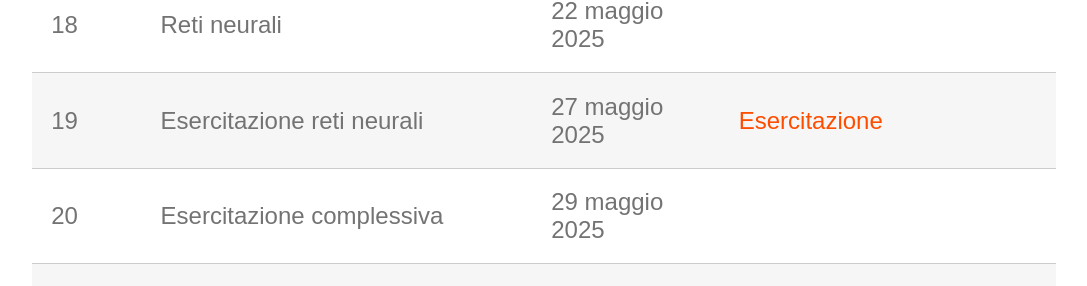
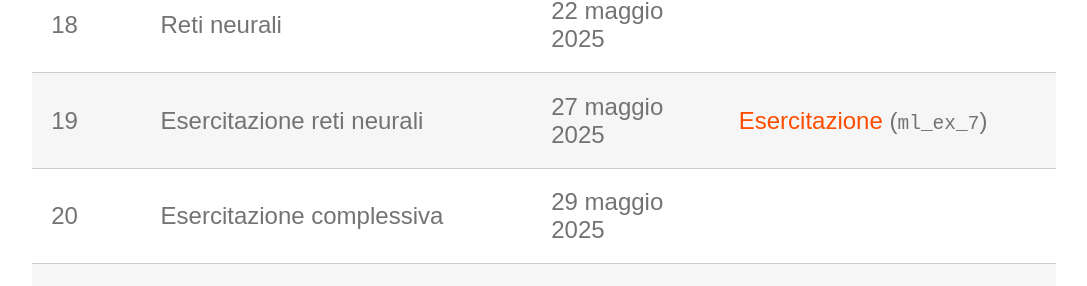
Before and after one commit to perceivelab/ml-mz-2025, a Jekyll site: the page built from lezioni.md, in a window 1280 px wide and 900 px high, scrolled down 1703 px. Shown: the part 153-439 px from the top of the window, without its empty margins (96-1183 px from the left). Built offline with Jekyll 4.4.1, drawn with Linux system fonts in a browser that asks for light colours; our own code applies the rules of GitHub Pages for plain Markdown files.

Commit message:
Update lezioni.md

```diff
--- a/lezioni.md
+++ b/lezioni.md
@@ -24,7 +24,7 @@ layout: page
 | 16      | Esercitazione ensemble methods        | 15 maggio 2025       |   [Esercitazione](https://studentiunict-my.sharepoint.com/:u:/g/personal/concetto_spampinato_unict_it/ETn8LBLsHZBNuYy2UC-pwAQBtzgf5sAPTKB7M9kBwzW5Og?e=fMtQ3t)   (`ml_ex_6`)  |
 | 17      | Reti neurali                          | 20 maggio 2025       | [Slide](https://studentiunict-my.sharepoint.com/:b:/g/personal/simone_palazzo_unict_it/EY7hr_54zhpBslG9gpveibEBLeEzKdbs2cq5RgnlGl2WDQ?e=l232X1), [Dispense](https://studentiunict-my.sharepoint.com/:b:/g/personal/simone_palazzo_unict_it/EaCaL5kHll9HpzKshFnSWdEBRM7EFyNQ6O8ABhsZ1A7s4A?e=gNcLWu)       |
 | 18      | Reti neurali                          | 22 maggio 2025       |        |
-| 19      | Esercitazione reti neurali            | 27 maggio 2025       | [Esercitazione](https://studentiunict-my.sharepoint.com/:u:/g/personal/simone_palazzo_unict_it/EWQxxTHDqnFLhuOy75Y7kgwBbgjUBdq_ZKKu080RfhSUlw?e=NTIfzb)       |
+| 19      | Esercitazione reti neurali            | 27 maggio 2025       | [Esercitazione](https://studentiunict-my.sharepoint.com/:u:/g/personal/simone_palazzo_unict_it/EWQxxTHDqnFLhuOy75Y7kgwBbgjUBdq_ZKKu080RfhSUlw?e=NTIfzb)  (`ml_ex_7`)     |
 | 20      | Esercitazione complessiva             | 29 maggio 2025       |        |
 | 21      | CNN                                   | 3 giugno 2025        |        |
 | 22      | CNN                                   | 5 giugno 2025        |        |
```
